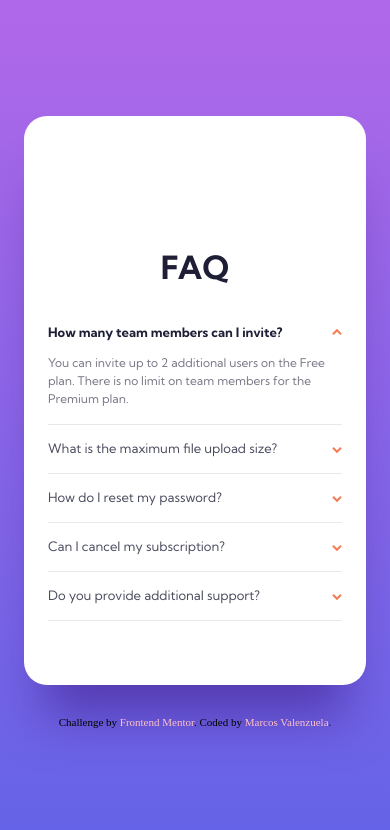
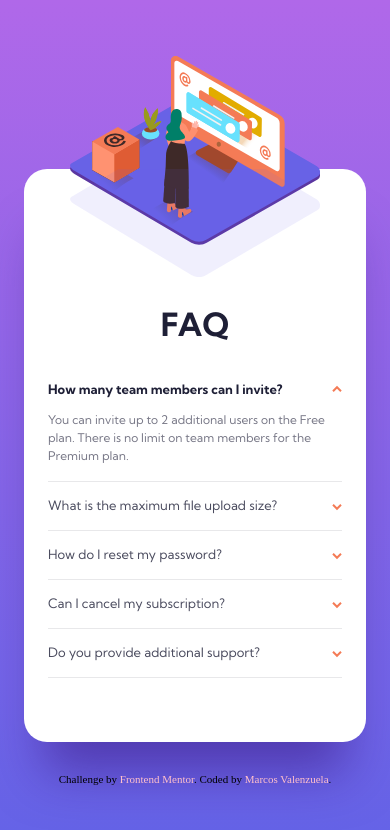
Before and after one commit to Dantalian5/faq-accordion-card-main, a website built with Parcel: page src/index.html in a window 390 px wide. Built offline with nearby package versions, Linux system fonts and the light colour scheme.

Commit message:
add mobile layout

```diff
--- a/src/assets/style/_base.scss
+++ b/src/assets/style/_base.scss
@@ -13,6 +13,7 @@ body {
 	flex-direction: column;
 	align-items: center;
 	justify-content: center;
+	padding-block: 2.5rem;
 }
 footer {
 	margin-top: 2rem;
--- a/src/assets/style/_layout.scss
+++ b/src/assets/style/_layout.scss
@@ -1,10 +1,19 @@
 .container {
 	margin-inline: 1.5rem;
 	padding-inline: 1.5rem;
-	padding-block: 8.25rem 3rem;
+	padding-block: 0 3rem;
 	border-radius: 1.4375rem;
 	background: #fff;
 	box-shadow: 0px 50px 50px -20px rgba(53, 18, 122, 0.5);
+	margin-top: 28%;
+	display: flex;
+	gap: 1.75rem;
+	flex-flow: row wrap;
+	&__img {
+		margin-top: 37%;
+		width: 100%;
+	}
 	&__faq {
+		width: 100%;
 	}
 }
--- a/src/assets/style/_modules.scss
+++ b/src/assets/style/_modules.scss
@@ -25,6 +25,26 @@ $ff-kumbh: "Kumbh Sans", sans-serif;
 	font-size: 0.75rem;
 	font-weight: 400;
 	line-height: 1.125rem; /* 150% */
+}
+.img {
+	position: relative;
+	&__base {
+		display: block;
+		width: 85%;
+		position: absolute;
+		bottom: 0;
+		left: 50%;
+		transform: translate(-50%, -17%);
+	}
+	&__shadow {
+		display: block;
+		width: 85%;
+		position: absolute;
+		//bottom: 40%;
+		bottom: 0;
+		left: 50%;
+		transform: translate(-50%, 0%);
+	}
 }
 
 .faq {
--- a/src/index.html
+++ b/src/index.html
@@ -23,9 +23,20 @@
 	</head>
 	<body>
 		<main class="container">
+			<div class="container__img img">
+				<img
+					class="img__base"
+					src="assets/images/illustration-woman-online-mobile.svg"
+					alt="ilustration of a person buyn"
+				/>
+				<img
+					class="img__shadow"
+					src="assets/images/bg-pattern-mobile.svg"
+					alt="a shadow"
+				/>
+			</div>
 			<div class="container__faq faq">
 				<h1 class="faq__title heading">FAQ</h1>
-				<div class="faq__qwestions">
 				<div class="faq__item">
 					<input
 						class="faq__item__radio"
@@ -138,7 +149,6 @@
 				</div>
 				<div class="faq__separator"></div>
 			</div>
-			</div>
 		</main>
 
 		<footer class="attribution">
```
Lines whose indentation alone changed are shown as unchanged.
